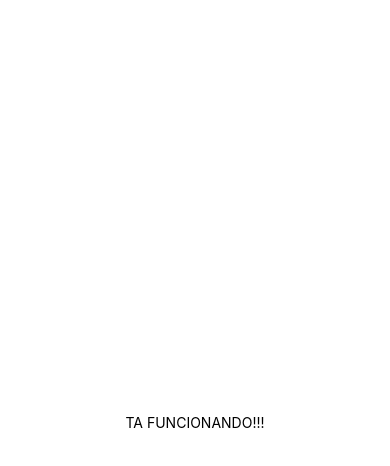
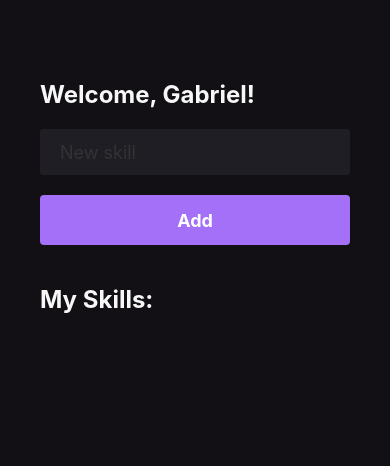
Before and after one commit to codinginrainbows/mobile-ListMySkills, a React Native app: screen / in a window 390 px wide. Shown: the top 466 px of the page. Built offline with nearby package versions, Linux system fonts and the light colour scheme.

Commit message:
first components created

```diff
--- a/App.tsx
+++ b/App.tsx
@@ -1,5 +1,13 @@
+import { StatusBar } from 'expo-status-bar'
+import { Fragment } from 'react'
+
 import { Home } from './src/pages/Home'
 
 export default function App() {
-  return <Home />
+  return (
+    <Fragment>
+      <StatusBar style="auto" />
+      <Home />
+    </Fragment>
+  )
 };
--- a/src/pages/Home.tsx
+++ b/src/pages/Home.tsx
@@ -1,11 +1,32 @@
-import { StatusBar } from 'expo-status-bar';
-import { StyleSheet, Text, View } from 'react-native';
+import {
+    StyleSheet,
+    Text,
+    View,
+    TextInput,
+    TouchableOpacity
+} from 'react-native';
 
 export function Home() {
     return (
         <View style={styles.container}>
-            <Text>TA FUNCIONANDO!!!</Text>
-            <StatusBar style="auto" />
+            <Text style={styles.title}>Welcome, Gabriel!</Text>
+
+            <TextInput
+                style={styles.input}
+                placeholder='New skill'
+                placeholderTextColor='#333'
+            />
+            <TouchableOpacity
+                style={styles.button}
+                activeOpacity={.6}
+            >
+                <Text style={styles.buttonText}>Add</Text>
+            </TouchableOpacity>
+
+            <Text style={[styles.title, { marginTop: 40 }]}>
+                My Skills:
+            </Text>
+
         </View>
     );
 }
@@ -13,8 +34,39 @@ export function Home() {
 const styles = StyleSheet.create({
     container: {
         flex: 1,
-        backgroundColor: '#fff',
+        backgroundColor: '#121015',
+        paddingVertical: 80,
+        paddingHorizontal: 40,
+    },
+    title: {
+        color: '#f7f7f7',
+        fontSize: 24,
+        fontWeight: 'bold'
+    },
+    input: {
+        width: '100%',
+        backgroundColor: '#1F1E25',
+        color: '#fff',
+        marginTop: 20,
+        borderRadius: 4,
+
+        fontSize: 18,
+        height: 46,
+        paddingVertical: 10,
+        paddingHorizontal: 20,
+    },
+    button: {
+        width: '100%',
+        height: 50,
+        backgroundColor: '#A370F7',
+        marginTop: 20,
+        borderRadius: 4,
         alignItems: 'center',
-        justifyContent: 'center',
+        justifyContent: 'center'
     },
+    buttonText: {
+        color: '#fff',
+        fontSize: 18,
+        fontWeight: 'bold',
+    }
 });
```
